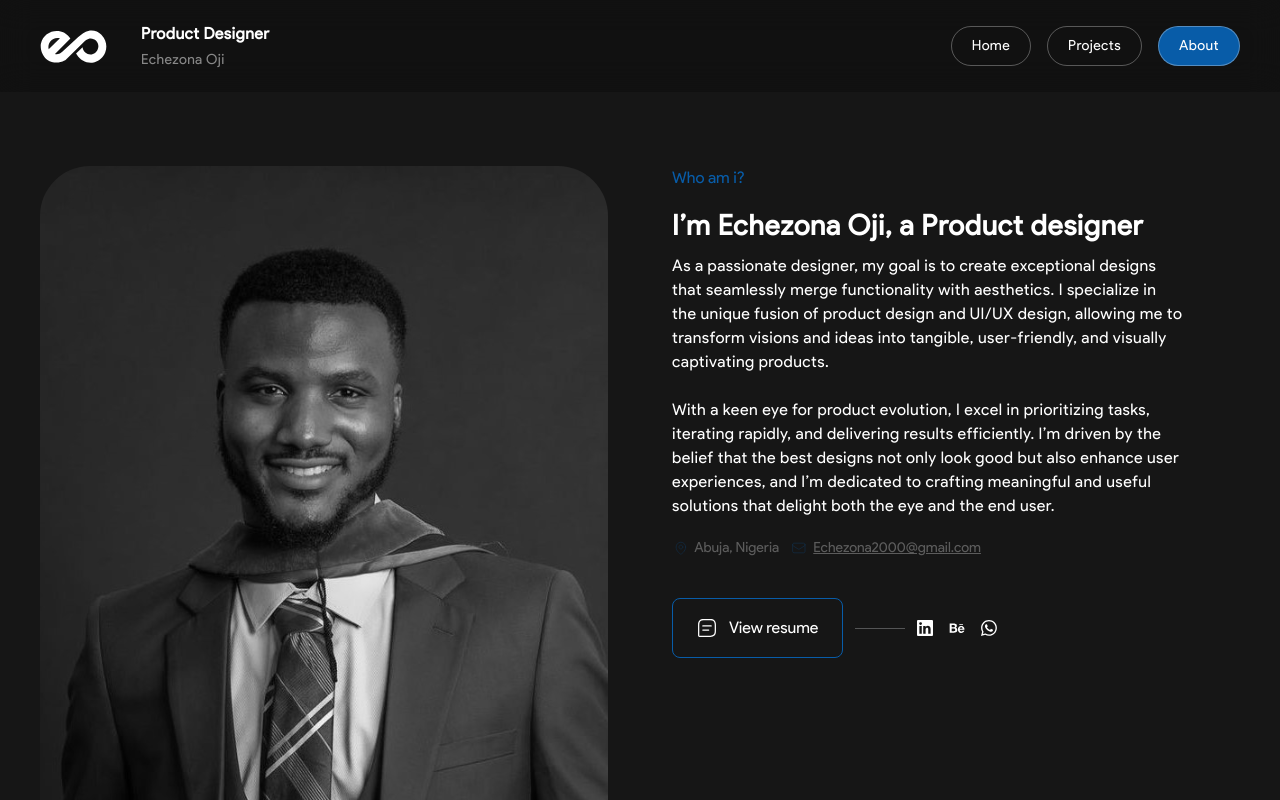
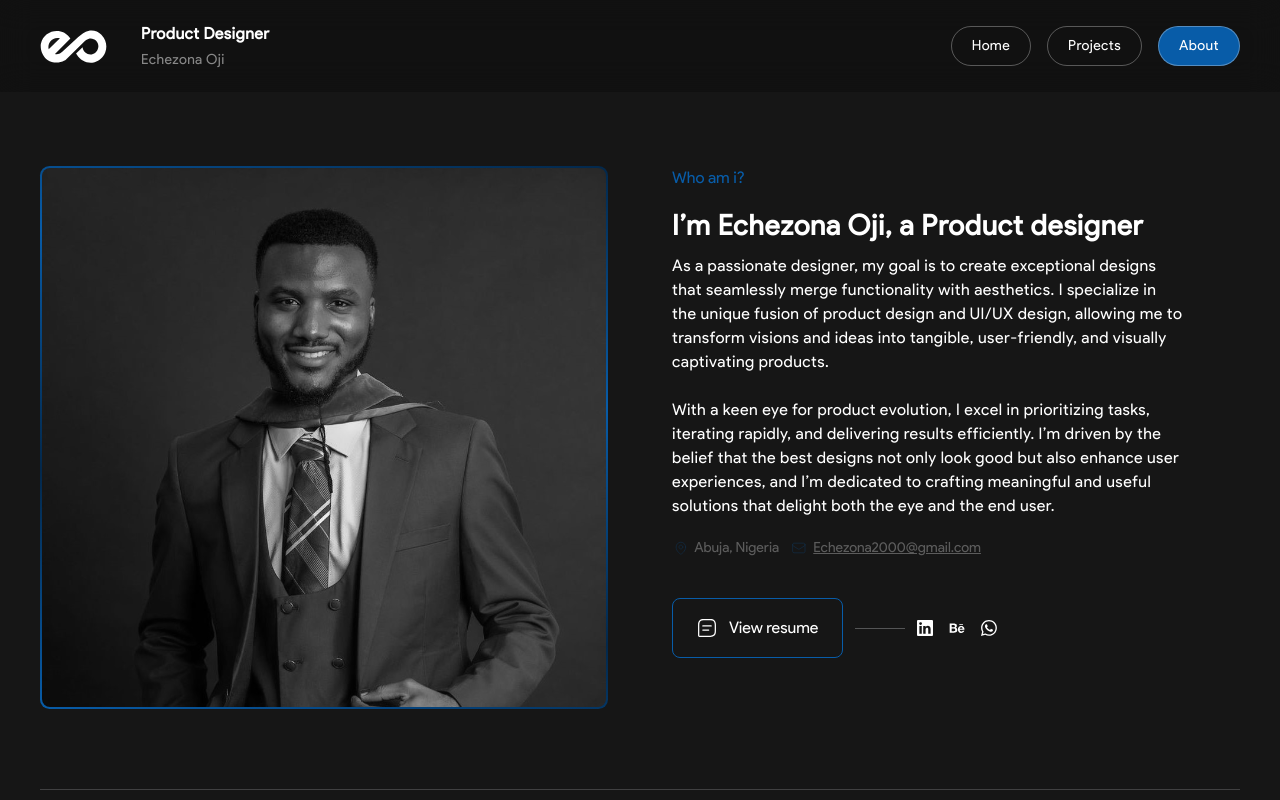
Before and after one commit to vermilion4/portfolio-new, a Next.js app: page /about in a window 1280 px wide. Shown: the top 800 px of the page. Built offline with nearby package versions, Linux system fonts and the light colour scheme; what tailwindcss-animated would draw is missing.

Commit message:
fix: revision-1

```diff
--- a/src/components/Home/Services.jsx
+++ b/src/components/Home/Services.jsx
@@ -2,10 +2,10 @@ import Image from "next/image";
 
 const Services = () => {
   return (
-    <section className="max-w-6xl mx-auto pt-14 pb-20 flex flex-col items-center px-5 sm:px-10">
+    <section className="max-w-7xl mx-auto pt-14 pb-20 flex flex-col items-center px-5 sm:px-10">
       <h2 className="text-2xl font-bold tracking-[0.72px] mb-4">My Services</h2>
       <p className="text-white opacity-30 text-sm tracking-[0.42px] mb-12">Services I offer to my clients</p>
-      <div className="grid md:grid-cols-2 lg:grid-cols-3 w-[80vw]">
+      <div className="grid md:grid-cols-2 lg:grid-cols-3 w-4/5">
         <div className="text-white text-sm pb-14 lg:pb-0 lg:pr-14 lg:border-r border-b lg:border-b-0 border-white border-opacity-10 flex flex-col items-center md:items-start">
           <Image src="/service1.svg" alt="service image" width={57} height={57} />
           <h3 className="text-lg mb-2 mt-[23px]">What I can do for you</h3>
--- a/src/components/projects/Desktop.jsx
+++ b/src/components/projects/Desktop.jsx
@@ -5,18 +5,18 @@ import Link from 'next/link';
 import { useState } from 'react';
 
 export default function Desktop() {
-  const [showProject, setShowProject] = useState(null);
+  const [showProject, setShowProject] = useState(0);
 
   const handleMouseEnter = (index) => {
     setShowProject(index);
   };
 
   const handleMouseLeave = () => {
-    setShowProject(null);
+    setShowProject(0);
   };
 
   return (
-    <div className='justify-center items-center flex w-full gap-2 mt-6 pl-0.5 pr-5 max-md:max-w-full'>
+    <div className='justify-center items-center flex w-full gap-2 mt-6 pl-0.5 max-md:max-w-full'>
       {projects.map((project, index) => (
         <div
           key={index}
--- a/src/components/shared/Navbar.jsx
+++ b/src/components/shared/Navbar.jsx
@@ -26,9 +26,9 @@ const Navbar = () => {
           </div>
         </div>
         <ul className="hidden md:flex gap-4">
-          <Link href={'/'} className={`px-5 py-[9px] rounded-[100px] border border-white border-opacity-30 tracking-[0.42px] text-sm hover:bg-accent ${nav === '/' && 'bg-accent'} ease-in transition-all `} >Home</Link>
-          <Link href={'/projects'} className={`px-5 py-[9px] rounded-[100px] border border-white border-opacity-30 tracking-[0.42px] text-sm hover:bg-accent ${nav === '/projects' && 'bg-accent'} ease-in transition-all `}>Projects</Link>
-          <Link href='/about' className={`px-5 py-[9px] rounded-[100px] border border-white border-opacity-30 tracking-[0.42px] text-sm hover:bg-accent ${nav === '/about' && 'bg-accent'} ease-in transition-all `}>About</Link>
+          <Link href={'/'} className={`px-5 py-[9px] rounded-[100px] border border-white border-opacity-30 tracking-[0.42px] text-sm hover:bg-accent hover:bg-opacity-30 ${nav === '/' && 'bg-accent'} ease-in transition-all `} >Home</Link>
+          <Link href={'/projects'} className={`px-5 py-[9px] rounded-[100px] border border-white border-opacity-30 tracking-[0.42px] text-sm hover:bg-accent hover:bg-opacity-30 ${nav === '/projects' && 'bg-accent'} ease-in transition-all `}>Projects</Link>
+          <Link href='/about' className={`px-5 py-[9px] rounded-[100px] border border-white border-opacity-30 tracking-[0.42px] text-sm hover:bg-accent hover:bg-opacity-30 ${nav === '/about' && 'bg-accent'} ease-in transition-all `}>About</Link>
         </ul>
         <Image width={24} height={24} src='/hamburger.svg' alt="menu icon" className="md:hidden hover:cursor-pointer" onClick={()=> setOpenMenu(!openMenu)} />
       </nav>
@@ -36,9 +36,9 @@ const Navbar = () => {
       className={`md:hidden absolute top-[74px] right-0 ${openMenu ? 'translate-x-0 opacity-100' : 'translate-x-[500px] opacity-0'} transition-all ease-in duration-500 z-30 bg-primary p-10`}
     >
       <ul className="flex flex-col gap-4 text-center">
-        <Link href={'/'} className={`px-5 py-[9px] rounded-[100px] border border-white border-opacity-30 tracking-[0.42px] text-sm hover:bg-accent ${nav === '/' && 'bg-accent'} ease-in transition-all `} onClick={()=> setOpenMenu(false)}>Home</Link>
-        <Link href={'/projects'} className={`px-5 py-[9px] rounded-[100px] border border-white border-opacity-30 tracking-[0.42px] text-sm hover:bg-accent ${nav === '/projects' && 'bg-accent'} ease-in transition-all `} onClick={()=> setOpenMenu(false)}>Projects</Link>
-        <Link href='/about' className={`px-5 py-[9px] rounded-[100px] border border-white border-opacity-30 tracking-[0.42px] text-sm hover:bg-accent ${nav === '/about' && 'bg-accent'} ease-in transition-all `} onClick={()=> setOpenMenu(false)}>About</Link>
+        <Link href={'/'} className={`px-5 py-[9px] rounded-[100px] border border-white border-opacity-30 tracking-[0.42px] text-sm hover:bg-accent hover:bg-opacity-30 ${nav === '/' && 'bg-accent'} ease-in transition-all `} onClick={()=> setOpenMenu(false)}>Home</Link>
+        <Link href={'/projects'} className={`px-5 py-[9px] rounded-[100px] border border-white border-opacity-30 tracking-[0.42px] text-sm hover:bg-accent hover:bg-opacity-30 ${nav === '/projects' && 'bg-accent'} ease-in transition-all `} onClick={()=> setOpenMenu(false)}>Projects</Link>
+        <Link href='/about' className={`px-5 py-[9px] rounded-[100px] border border-white border-opacity-30 tracking-[0.42px] text-sm hover:bg-accent hover:bg-opacity-30 ${nav === '/about' && 'bg-accent'} ease-in transition-all `} onClick={()=> setOpenMenu(false)}>About</Link>
       </ul>
     </div>
     </header>
--- a/src/pages/about.jsx
+++ b/src/pages/about.jsx
@@ -3,11 +3,13 @@ import Link from 'next/link';
 
 const About = () => {
   return (
-    <section className='max-w-7xl px-5 sm:px-10 mx-auto pt-[166px]'>
-      <div className='grid lg:grid-cols-2 gap-16'>
-        <div className='bg-blend-luminosity bg-eche w-full h-[863px] bg-center bg-cover bg-no-repeat bg-primary rounded-[50px] animate-fade-up animate-duration-[2000ms] animate-ease-in-out'>
-          {/* <Image src="/eche.jpg" alt="Eche Oji's picture" width={656} height={863} /> */}
-        </div>
+    <section className='px-5 sm:px-10 mx-auto pt-[166px]'>
+      <div className='grid lg:grid-cols-2 gap-16 max-w-7xl mx-auto'>
+
+<div class="relative rounded-lg p-[2px] bg-animation h-[543px]">
+<div className='relative bg-blend-luminosity bg-eche w-full bg-center bg-cover bg-no-repeat bg-primary rounded-lg animate-fade-up animate-duration-[2000ms] animate-ease-in-out z-20 h-full'></div>
+</div>
+
         <div className='animate-fade animate-duration-[2000ms] animate-ease-in'>
           <h3 className='text-accent mb-[14px]'>Who am i?</h3>
           <h3 className='mb-2 text-[28px] font-bold tracking-[0.84px]'>
--- a/src/pages/projects.jsx
+++ b/src/pages/projects.jsx
@@ -19,8 +19,8 @@ const Projects = () => {
   }, []);
 
   return (
-    <section className="pt-48 max-w-7xl mx-auto px-5 sm:px-10">
-      <div className="flex flex-col">
+    <section className="pt-48 px-5 sm:px-10">
+      <div className="flex flex-col max-w-7xl mx-auto">
         <div className="text-white text-lg font-bold tracking-[0.54px]">
           Project Showcase
         </div>
--- a/src/styles/globals.css
+++ b/src/styles/globals.css
@@ -44,3 +44,29 @@ body {
 .mobile-menu.hidden {
   transform: translateY(-100%);
 }
+
+.bg-animation:after {
+  content: "";
+  --angle: 0deg;
+  border-radius: 0.6rem;
+  @apply absolute inset-0 z-0 bg-gradient-to-r from-indigo-500 via-purple-500 to-pink-500
+}
+
+@property --angle {
+  syntax: "<angle>";
+  initial-value: 0deg;
+  inherits: false
+}
+
+@keyframes rotate-animation {
+  to {
+      --angle: 360deg
+  }
+}
+
+@supports (background: paint(houdini)) {
+  .bg-animation:after {
+      animation: rotate-animation 10s linear infinite;
+      background: linear-gradient(var(--angle),#03284b, #085CA8,#03284b,#085CA8);
+  }
+}
```
